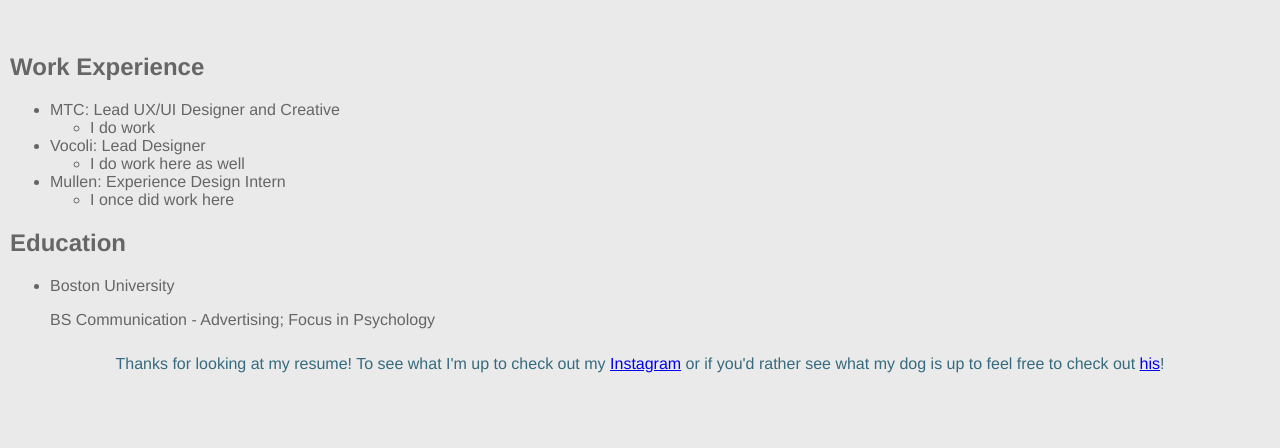
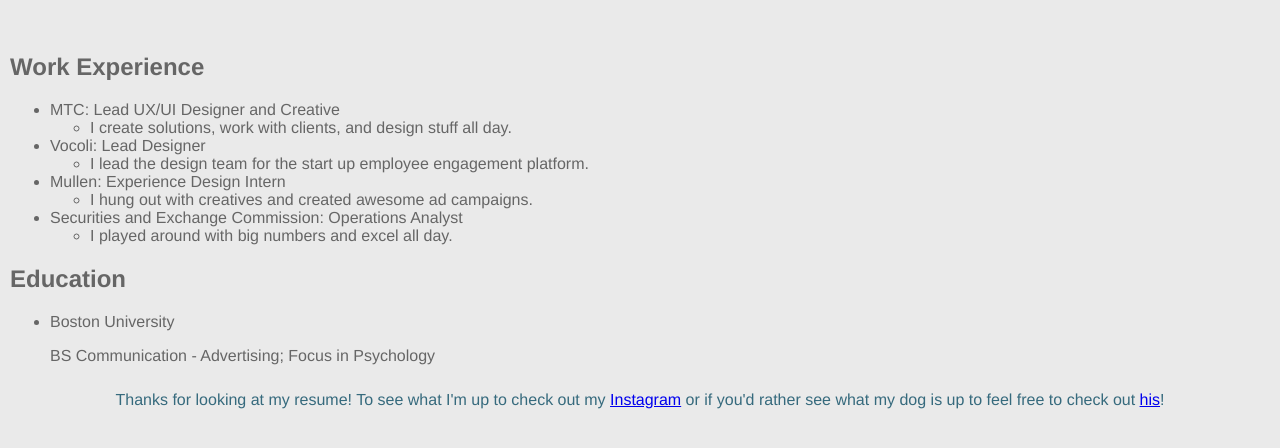
Before and after one commit to danreineberg/Home-Work, a plain HTML site: page untitled folder/index.html in a window 1280 px wide. Shown: the part 190-638 px from the top of the page. Drawn offline with Linux system fonts and the light colour scheme.

Commit message:
Day Submission 5
I changed descriptors for my jobs and double checked structure of code.

```diff
--- a/untitled folder/index.html
+++ b/untitled folder/index.html
@@ -19,16 +19,20 @@
 			<ul>
 				<li>MTC: Lead UX/UI Designer and Creative
 					<ul>
-						<li>I do work</li>
+						<li>I create solutions, work with clients, and design stuff all day.</li>
 					</ul>
 				</li>
 				<li>Vocoli: Lead Designer
 					<ul>
-						<li>I do work here as well</li>
+						<li>I lead the design team for the start up employee engagement platform.</li>
 					</ul>
 				<li>Mullen: Experience Design Intern
 					<ul>
-						<li>I once did work here</li>
+						<li>I hung out with creatives and created awesome ad campaigns.</li>
+					</ul>
+				<li>Securities and Exchange Commission: Operations Analyst
+					<ul>
+						<li>I played around with big numbers and excel all day.</li>
 					</ul>
 			</ul>
 		<h2>Education</h2>
```
